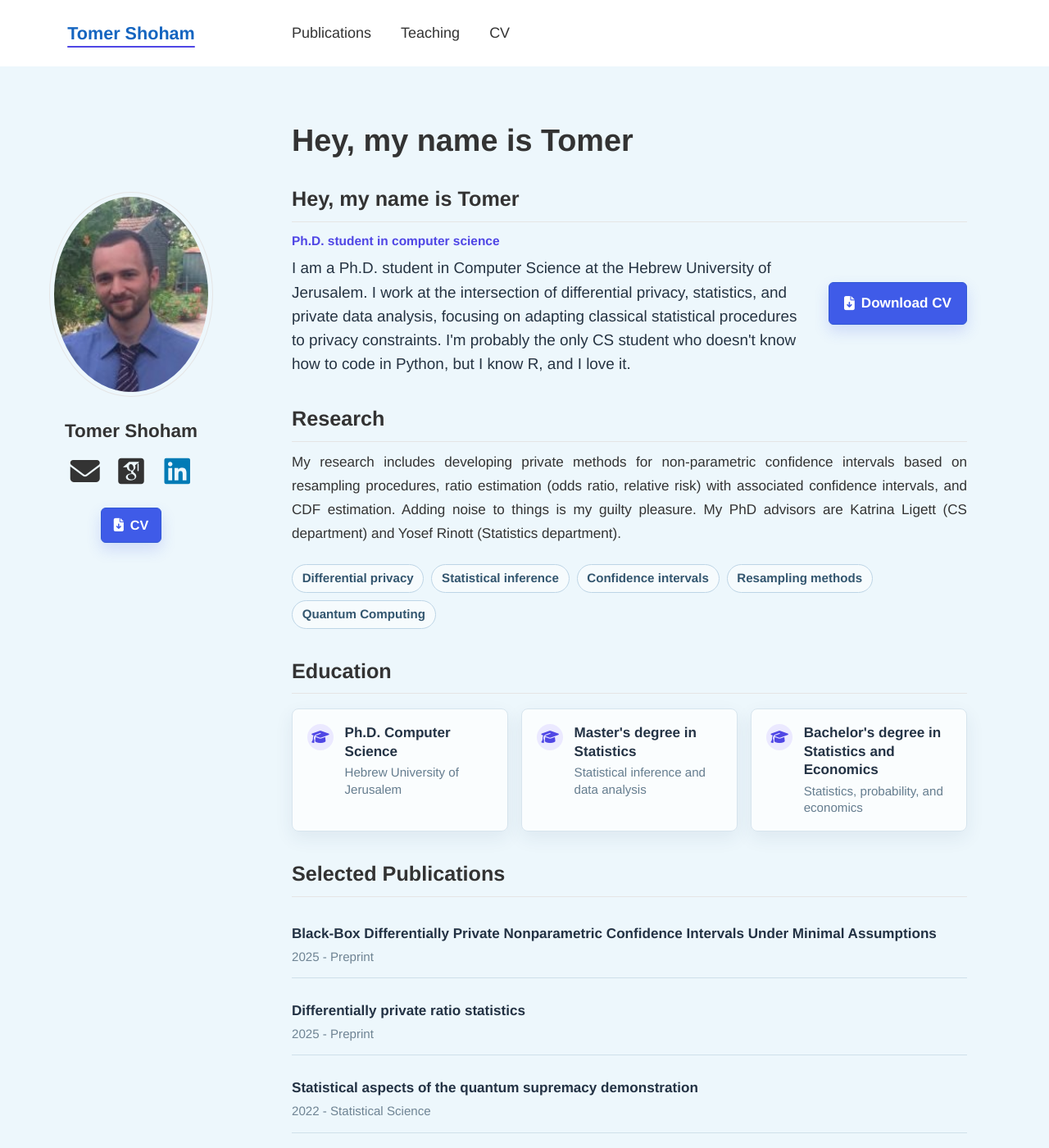
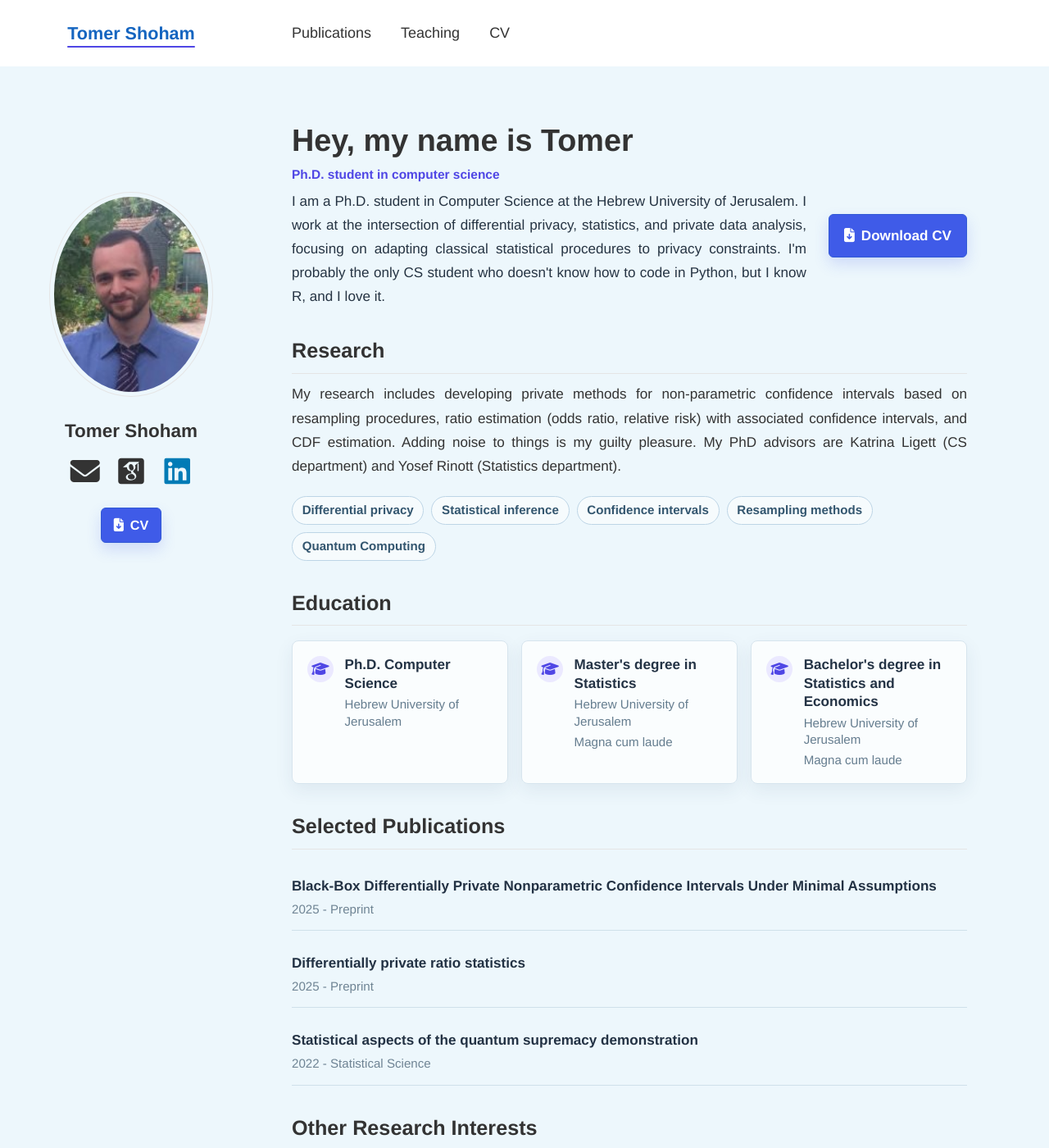
Before and after one commit to TomerShoham1/TomerShoham1.github.io, a Jekyll site: the page built from _pages/about.md, in a window 1280 px wide and 1400 px high. Shown: the whole window at 82% size. Built offline with Jekyll 4.4.1, drawn with Linux system fonts in a browser that asks for light colours; some web fonts are replaced; a script that is not in the unit is left out; our own code applies the rules of GitHub Pages for plain Markdown files.

Commit message:
Better visuality

```diff
--- a/_pages/about.md
+++ b/_pages/about.md
@@ -1,10 +1,10 @@
 ---
 permalink: /
 layout: single
+title: "Hey, my name is Tomer"
 author_profile: true
 ---
 
-## Hey, my name is Tomer
 <div class="research-summary">
   <div>
     <p class="research-kicker">Ph.D. student in computer science</p>
@@ -40,14 +40,16 @@
     <i class="fas fa-graduation-cap" aria-hidden="true"></i>
     <div>
       <strong>Master's degree in Statistics</strong>
-      <span>Statistical inference and data analysis</span>
+      <span>Hebrew University of Jerusalem</span>
+      <span>Magna cum laude</span>
     </div>
   </div>
   <div class="education-card">
     <i class="fas fa-graduation-cap" aria-hidden="true"></i>
     <div>
       <strong>Bachelor's degree in Statistics and Economics</strong>
-      <span>Statistics, probability, and economics</span>
+      <span>Hebrew University of Jerusalem</span>
+      <span>Magna cum laude</span>
     </div>
   </div>
 </div>
--- a/assets/css/main.scss
+++ b/assets/css/main.scss
@@ -107,9 +107,9 @@
 .research-lead {
   margin: 0 !important;
   color: #263443;
-  font-size: 1.05rem !important;
-  line-height: 1.55 !important;
-  text-align: left !important;
+  font-size: 0.95rem !important;
+  line-height: 1.7 !important;
+  text-align: justify !important;
 }
 
 .cv-download,
```
